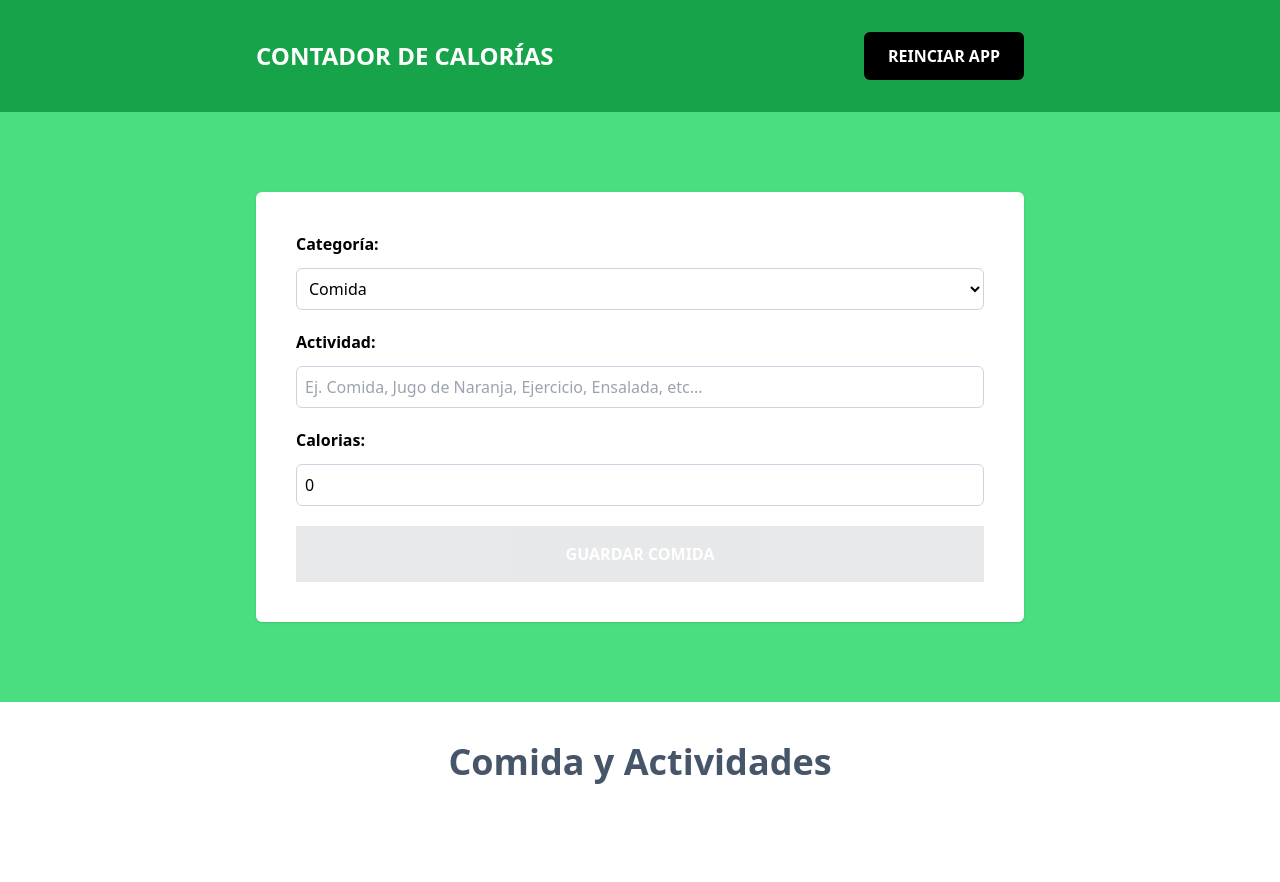
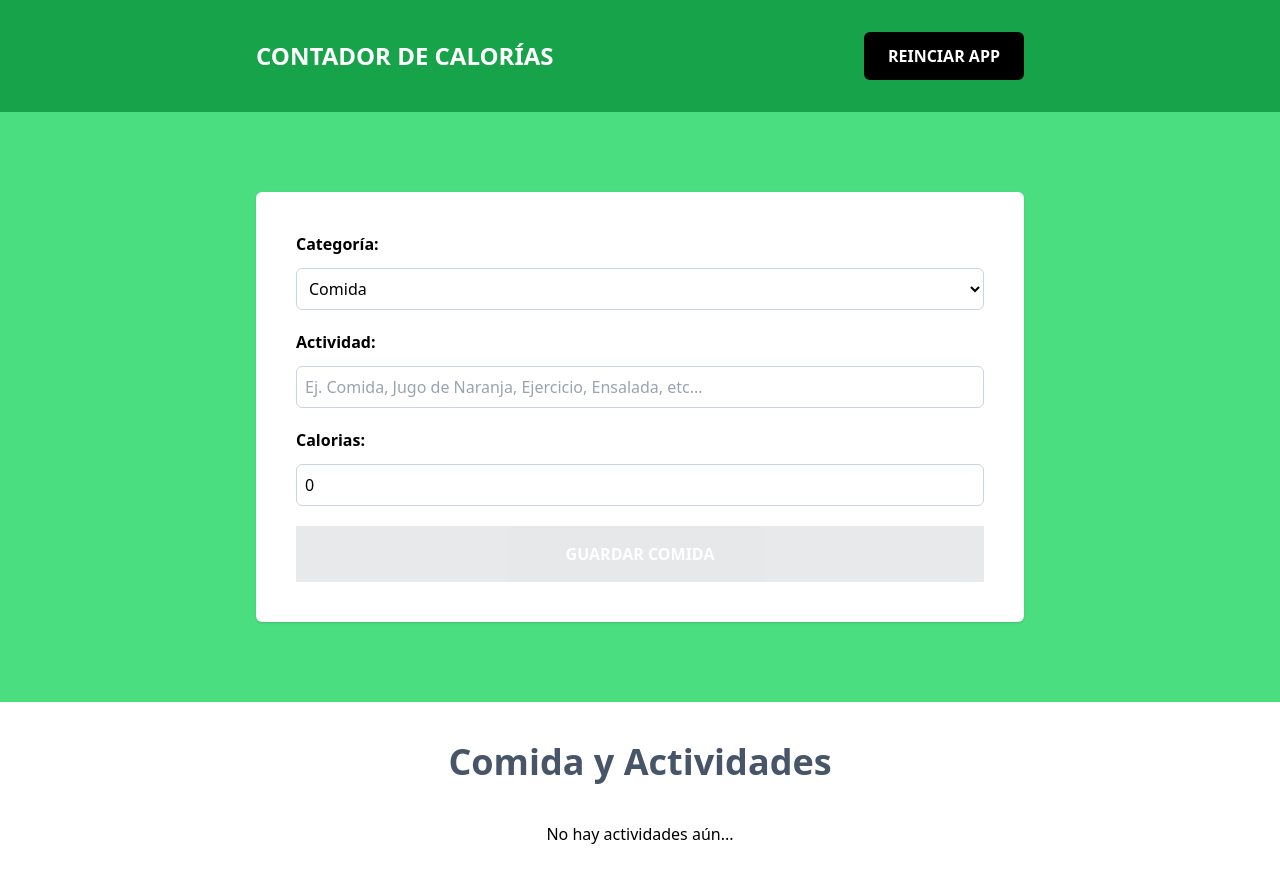
Before and after one commit to codebyjavi/contador-calorias, a React (Vite) app: page / in a window 1280 px wide. Shown: the top 882 px of the page. Built offline with nearby package versions, Linux system fonts and the light colour scheme.

Commit message:
add no activities poster

```diff
--- a/src/components/ActivityList.tsx
+++ b/src/components/ActivityList.tsx
@@ -16,10 +16,15 @@
       categories.map( cat => cat.id === category ? cat.name : '')
     , [activities])
 
+  const isEmpty = useMemo(() => activities.length === 0, [activities])
+
   return (
     <>
       <h2 className='text-4xl font-bold text-slate-600 text-center mb-10'>Comida y Actividades</h2>
-      {activities.map( activity => (
+      {isEmpty ? (<p className="text-center">No hay actividades aún...</p>)
+      :(
+
+      activities.map( activity => (
         <div key={activity.id} className="px-5 py-10 bg-slate-100 mt-5 flex justify-between shadow-md">
           <div className="space-y-2 relative">
            <p className={`absolute -top-8 -left-8 px-10 py-2 text-white uppercase font-bold
@@ -51,7 +56,8 @@
             </button>
           </div>
         </div>
-      ))}
+      )))}
+
     </>
   )
 }
```
